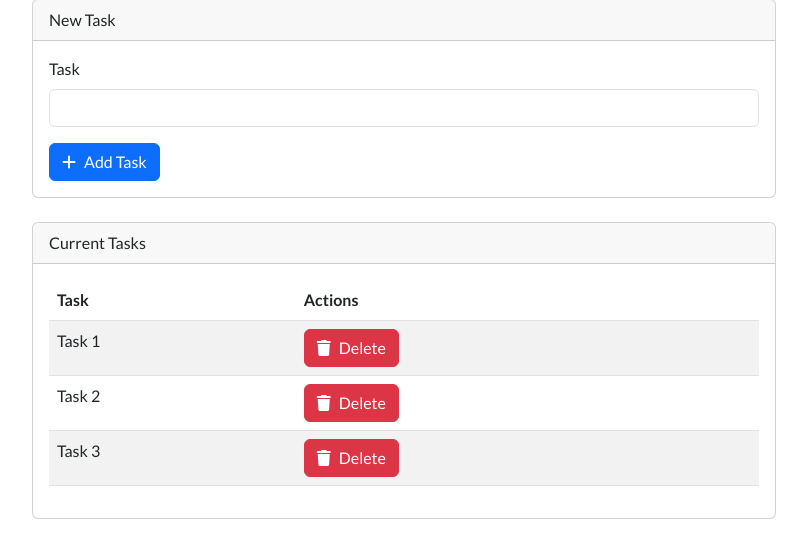
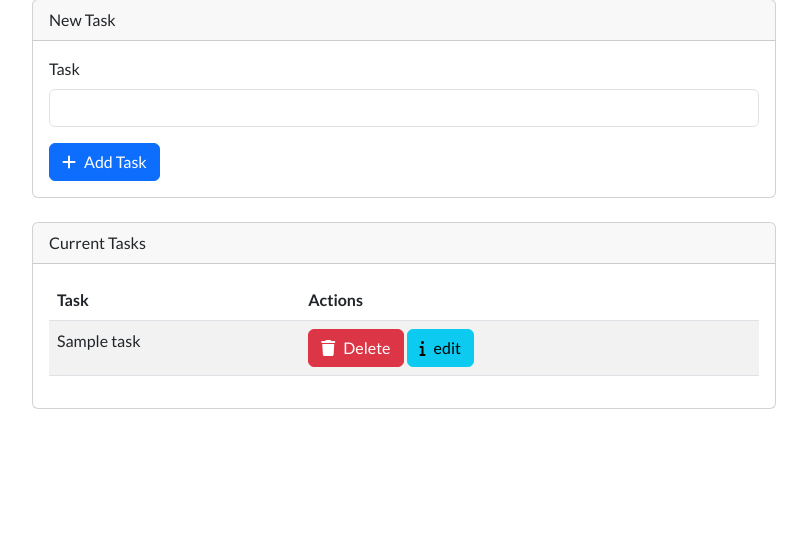
Before and after one commit to x7165966-glitch/test_project, a Laravel app: page /tasks in a window 1280 px wide. Shown: the part 81-639 px from the top of the page, without its empty margins (236-1043 px from the left). Run offline with Laravel 12, Linux system fonts and the light colour scheme; tables that the repository leaves empty hold one stand-in row (values such as "Sample post").

Commit message:
Add task editing and updating

```diff
--- a/resources/views/tasks.blade.php
+++ b/resources/views/tasks.blade.php
@@ -32,14 +32,40 @@
     <div class="container mt-4">
         <div class="offset-md-2 col-md-8">
             <div class="card">
+
+                @if(isset($task))
+
+                <div class="card-header">
+                    update Task
+                </div>
+                <div class="card-body">
+                    <!-- update Task Form -->
+                    <form action= "/update/{{ $task->id }}"method="POST">
+                           @csrf
+                        <!-- Task Name -->
+                        <div class="mb-3">
+                            <label for="task-name" class="form-label">Task</label>
+                            <input type="text" name="name" id="task-name" class="form-control" value="{{ $task->name }}">
+                        </div>
+
+                        <!-- update Task Button -->
+                        <div>
+                            <button type="submit" class="btn btn-primary">
+                                <i class="fa fa-plus me-2"></i>updat Task
+                            </button>
+                        </div>
+                    </form>
+                </div>
+
+                    @else
+
                 <div class="card-header">
                     New Task
                 </div>
                 <div class="card-body">
-
-
                     <!-- New Task Form -->
                     <form action="create" method="POST">
+                           @csrf
                         <!-- Task Name -->
                         <div class="mb-3">
                             <label for="task-name" class="form-label">Task</label>
@@ -54,6 +80,7 @@
                         </div>
                     </form>
                 </div>
+                @endif
             </div>
 
             <!-- Current Tasks -->
@@ -70,36 +97,30 @@
                             </tr>
                         </thead>
                         <tbody>
-                            <tr>
-                                <td>Task 1</td>
+                            @foreach ($tasks as $task)
+
+                                 <tr>
+                                <td>{{$task->name}}</td>
                                 <td>
-                                    <form action="#" method="POST" class="d-inline">
+                                    <form action="/delete/{{ $task->id }}" method="POST" class="d-inline">
+                                        @csrf
                                         <button type="submit" class="btn btn-danger">
                                             <i class="fa fa-trash me-2"></i>Delete
                                         </button>
                                     </form>
-                                </td>
-                            </tr>
-                            <tr>
-                                <td>Task 2</td>
-                                <td>
-                                    <form action="#" method="POST" class="d-inline">
-                                        <button type="submit" class="btn btn-danger">
-                                            <i class="fa fa-trash me-2"></i>Delete
+
+                                        <form action="/edit/{{ $task->id }}" method="POST" class="d-inline">
+                                        @csrf
+                                        <button type="submit" class="btn btn-info">
+                                            <i class="fa fa-info me-2"></i>edit
                                         </button>
                                     </form>
                                 </td>
                             </tr>
-                            <tr>
-                                <td>Task 3</td>
-                                <td>
-                                    <form action="#" method="POST" class="d-inline">
-                                        <button type="submit" class="btn btn-danger">
-                                            <i class="fa fa-trash me-2"></i>Delete
-                                        </button>
-                                    </form>
-                                </td>
-                            </tr>
+
+                            @endforeach
+
+
                         </tbody>
                     </table>
                 </div>
--- a/routes/web.php
+++ b/routes/web.php
@@ -35,8 +35,9 @@ return view('about',compact ('name', 'departments'));
 });
 
 route::get('tasks',function(){
+    $tasks=DB::table('tasks')-> get();
 
-return view('tasks');
+return view('tasks' , compact('tasks') );
 
 });
 
@@ -44,5 +45,31 @@ route:: post('create',function(){
 
 $task_name = $_POST['name'];
 DB::table('tasks')->insert(["name"=> $task_name]);
-return view ('tasks');
+return redirect()->back();
 });
+
+route::post('delete/{id}',function($id){
+
+DB::table('tasks')->where('id' , $id)->delete();
+
+
+return redirect()->back();
+});
+
+route::post('edit/{id}',function($id){
+
+$task= DB::table('tasks')->where('id',$id)->first();
+ $tasks = DB::table('tasks')->get();
+return view ('tasks' , compact('task','tasks'));
+
+});
+
+Route::post('update/{id}', function ($id) {
+    $task_name = $_POST['name'];
+
+    DB::table('tasks')
+        ->where('id', $id)
+        ->update(['name' => $task_name]);
+
+    return redirect('/tasks');
+});
```
